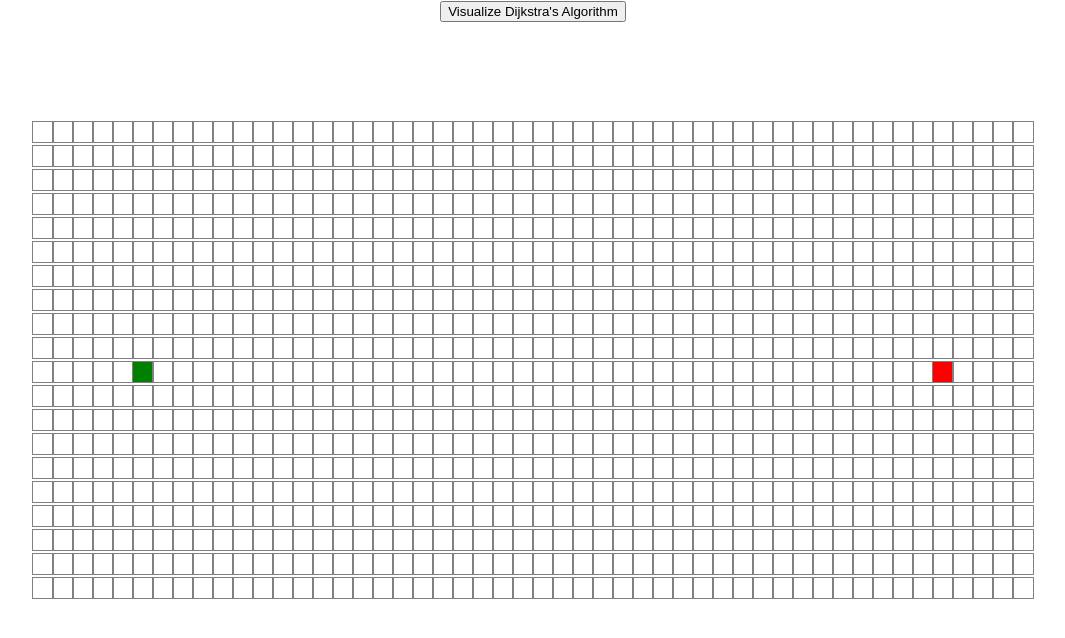
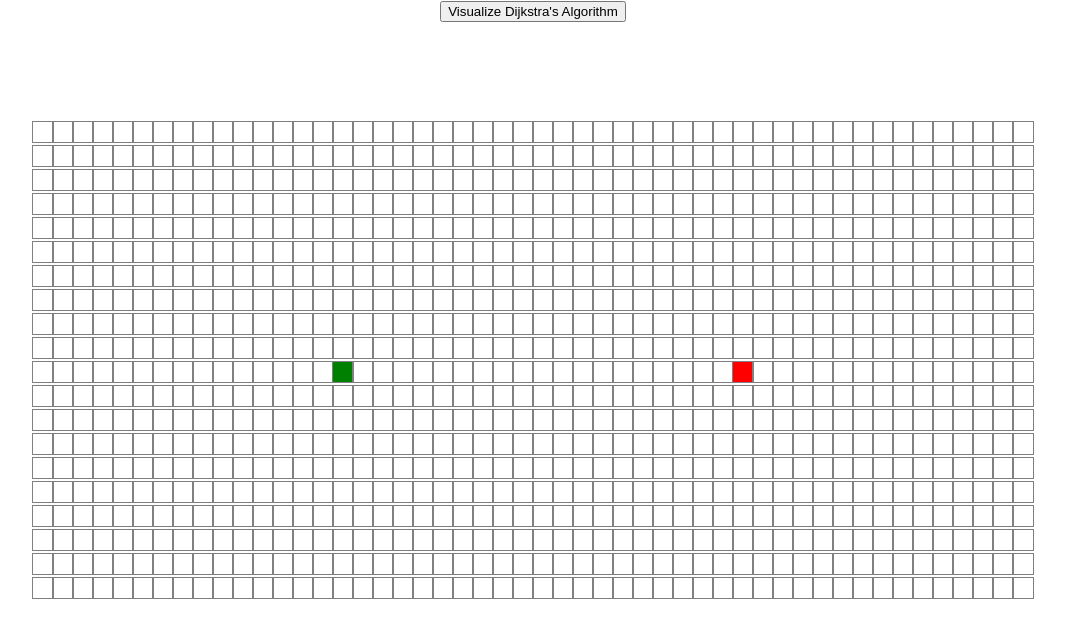
Before and after one commit to DongjaeLee23/Pathfinding-Visualizer, a React (Create React App) app: page / in a window 1280 px wide. Shown: the top 638 px of the page, without its empty margins (107-1172 px from the left). Built offline with nearby package versions, Linux system fonts and the light colour scheme.

Commit message:
Dijkstra Algorithm Animation + Walls

```diff
--- a/src/Algorithms/dijkstra.js
+++ b/src/Algorithms/dijkstra.js
@@ -1,10 +1,11 @@
-const node = {
-    row,
-    column,
-    isVisited,
-    distance
-};
-function dijkstra(grid, start, target) {
+// const node = {
+//     row,
+//     column,
+//     isVisited,
+//     distance
+// };
+
+export function dijkstra(grid, start, target) {
     if (!start || !target || start === target) {
         return false;
     }
@@ -14,6 +15,9 @@ function dijkstra(grid, start, target) {
     while (unvisitedNodes.length != 0) {
         sortByDistance(unvisitedNodes);
         const closestNode = unvisitedNodes.shift() // removes first element in the list
+        if (closestNode.isWall) {
+            continue;
+        }
         closestNode.isVisited = true;
         visistedNodesInOrder.push(closestNode)
         if (closestNode === target) {
@@ -23,10 +27,18 @@ function dijkstra(grid, start, target) {
     }
 
 }
+export function getNodesInShortestPathOrder(finishNode) {
+    const nodesInShortestPathOrder = [];
+    let currentNode = finishNode;
+    while (currentNode !== null) {
+        nodesInShortestPathOrder.unshift(currentNode);
+        currentNode = currentNode.previousNode;
+    }
+}
 function getNodes(grid) {
     const nodes = [];
-    for (row of grid){
-        for (node of row) {
+    for (const row of grid){
+        for (const node of row) {
             nodes.push(node) // add() method in javascript
         }
     }
@@ -45,18 +57,18 @@ function getUnvisitedNeighbors(node, grid) {
     const neighbors = [];
     const {column, row} = node;
     if (row > 0) {
-        neighbors.push(grid[row - 1][col])
-    }
+        neighbors.push(grid[row - 1][column])
+    };
     if (row < grid.length - 1) {
-        neighbors.push(grid[row + 1][col])
-    }
+        neighbors.push(grid[row + 1][column])
+    };
     if (column > 0) {
-        neighbors.push(grid[row][col - 1])
-    }
+        neighbors.push(grid[row][column - 1])
+    };
     if (column < grid[0].length - 1) {
-        neighbors.push(grid[row][col + 1])
-    }
-    return neighbors.filter(neighbor => !neighbor.isVisited) // filters neighbors who are not visisted through
+        neighbors.push(grid[row][column + 1])
+    };
+    return neighbors.filter(neighbor => !neighbor.isVisited); // filters neighbors who are not visisted through
 }
 
 function sortByDistance(unvisitedNodes) {
--- a/src/PathfindingVisualizer/Node/Node.css
+++ b/src/PathfindingVisualizer/Node/Node.css
@@ -11,3 +11,11 @@
 .node-end {
     background-color: red;
 }
+
+.node-visited {
+    background-color: cornflowerblue;
+}
+
+.node-wall {
+    background-color: rgb(12, 53, 71);
+}
--- a/src/PathfindingVisualizer/Node/Node.jsx
+++ b/src/PathfindingVisualizer/Node/Node.jsx
@@ -9,9 +9,14 @@ export default class Node extends Component {
     }
 
     render() {
-      const {isStart, isFinish} = this.props;
-      const extraClass = isFinish ? 'node-end' : isStart ? 'node-start' : '';
-        return <div className={`node ${extraClass}`}></div>; // ${extraClass} means that the classname could be node and the other extra classes
+      const {column, row, isStart, isFinish, isWall, onMouseDown,} = this.props;
+      const extraClass = isFinish ? 'node-end' : isStart ? 'node-start' : isWall ? 'node-wall' : '';
+        return (
+        <div
+          id = {`node-${row}-${column}`}
+          className={`node ${extraClass}`}
+          onMouseDown={() => onMouseDown(row, column)}>
+          </div>); // ${extraClass} means that the classname could be node and the other extra classes
     }
 }
 
--- a/src/PathfindingVisualizer/PathfindingVisualizer.jsx
+++ b/src/PathfindingVisualizer/PathfindingVisualizer.jsx
@@ -1,16 +1,18 @@
 import React, {Component} from 'react';
 import Node from './Node/Node';
 import './PathfindingVisualizer.css';
+import {dijkstra, getNodesInShortestPathOrder} from '../Algorithms/dijkstra'
 
 const START_NODE_ROW = 10;
-const START_NODE_COL = 5;
+const START_NODE_COL = 15;
 const FINISH_NODE_ROW = 10;
-const FINISH_NODE_COL = 45
+const FINISH_NODE_COL = 35
 export default class PathfindingVisualizer extends Component {
     constructor(props) {
       super(props);
       this.state = {
         nodes: [],
+        mouseIsPressed: false,
       };
     }
     // This code initializes a 20x50 grid structure in the component’s state after it is mounted.
@@ -19,23 +21,52 @@ export default class PathfindingVisualizer extends Component {
         this.setState({nodes})
     }
 
+    visualizeDijkstra() {
+        const {nodes} = this.state;
+        const startNode = nodes[START_NODE_ROW][START_NODE_COL];
+        const finishNode = nodes[FINISH_NODE_ROW][FINISH_NODE_COL];
+        const visitedNodesInOrder = dijkstra(nodes, startNode, finishNode);
+        const nodesInShortesPathOrder = getNodesInShortestPathOrder(finishNode);
+        this.animateDijkstra(visitedNodesInOrder, nodesInShortesPathOrder)
+    }
+
+    animateDijkstra(visitedNodesInOrder, nodesInShortesPathOrder) {
+        for (let i = 0; i < visitedNodesInOrder.length; i++) {
+            setTimeout(() => {
+                const node = visitedNodesInOrder[i]
+                if (!node.isStart && !node.isFinish) { // Skip coloring for start and finish nodes
+                    document.getElementById(`node-${node.row}-${node.column}`).className =
+                        'node node-visited';
+                }
+            }, 10 * i);
+        }
+    }
+    handleMouseDown(row, column) {
+        const newGrid = getNewGridWithWallToggled(this.state.nodes, row, column);
+        this.setState({grid: newGrid})
+    }
+
     render() {
-        const {nodes} = this.state;
+        const {nodes, mouseIsPressed} = this.state;
 
         return (
             <>
-            <button>Visualize Dijkstra's Algorithm</button>
+            <button onClick={() => this.visualizeDijkstra()}>Visualize Dijkstra's Algorithm</button>
             <div className="grid">
                 {nodes.map((row, rowIndex) => {
                     return (<div key={rowIndex}>
                         {row.map((node, nodeIndex) => {
-                            const {row, col, isStart, isFinish, isWall} = node;
+                            const {row, column, isStart, isFinish, isWall} = node;
                             return (
                                 <Node
                                 key={nodeIndex}
+                                row = {row}
+                                column = {column}
                                 isStart={isStart}
                                 isFinish={isFinish}
                                 isWall = {isWall}
+                                mouseIsPressed = {mouseIsPressed}
+                                onMouseDown={(row, col) => this.handleMouseDown(row, col)}
                                 >
                                 </Node>
                             );
@@ -73,3 +104,14 @@ const getInitialGrid = () => {
     }
     return nodes
 }
+
+const getNewGridWithWallToggled = (grid, row, col) => {
+    const newGrid = grid.slice();
+    const node = newGrid[row][col];
+    const newNode = {
+      ...node, // Spread all properties of 'node' into 'newNode'
+      isWall: !node.isWall, // Override or add the 'isWall' property in 'newNode'
+    };
+    newGrid[row][col] = newNode;
+    return newGrid;
+  };
```
